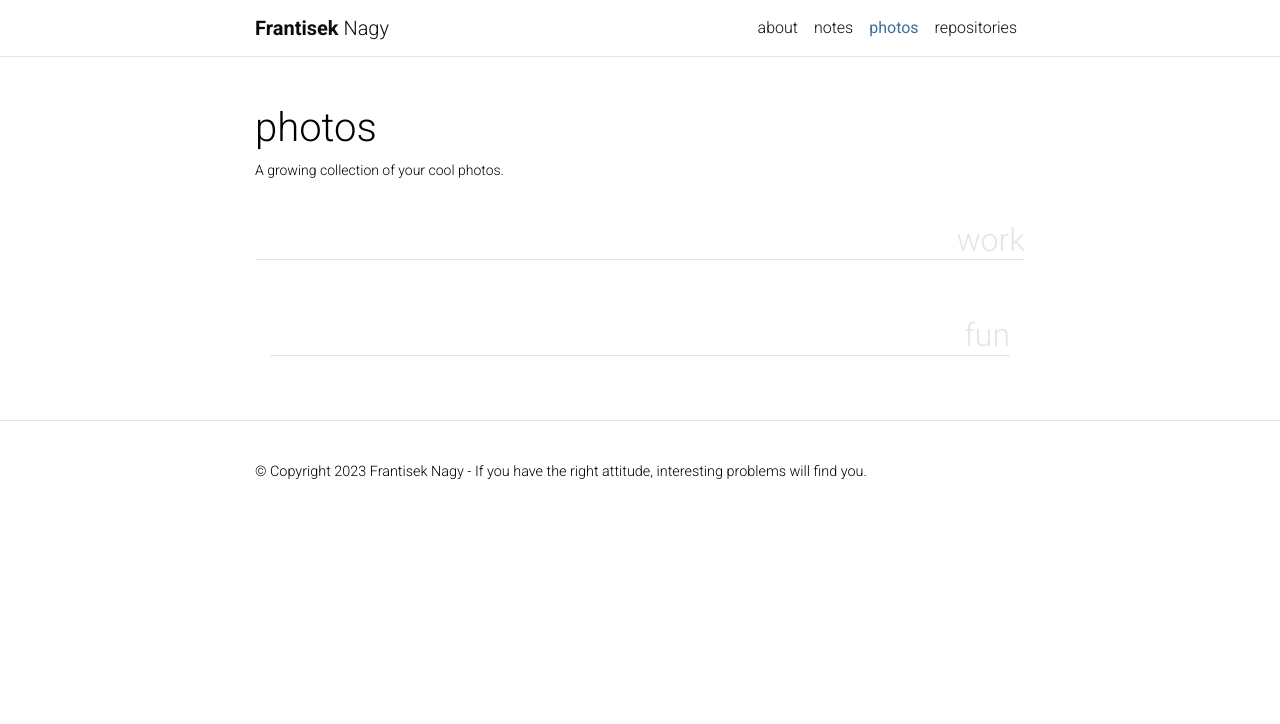
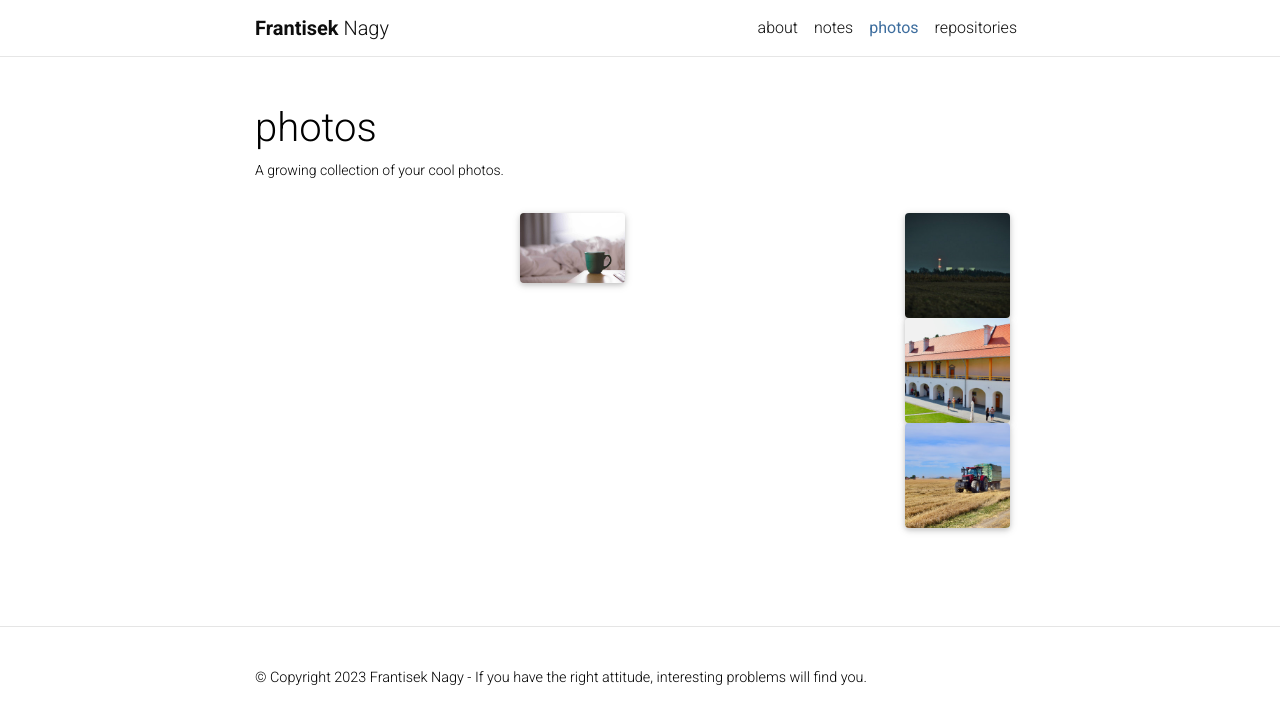
Before and after one commit to nagyfrantisek/folio, a Jekyll site: the page built from _pages/photos.md, in a window 1280 px wide. Shown: the top 724 px of the page. Built offline with Jekyll 4.4.1, drawn with Linux system fonts in a browser that asks for light colours; full-size pictures stand in for the smaller copies a plugin makes; comment, search, counter and statistics services are not loaded; a style sheet for code colours, icons or effects is not loaded.

Commit message:
Update photos.md

```diff
--- a/_pages/photos.md
+++ b/_pages/photos.md
@@ -11,11 +11,9 @@ horizontal: false
 
 <!-- pages/photos.md -->
 <div class="projects">
-  <!-- Display categorized photos -->
-  {%- for category in page.display_categories %}
-  <h2 class="category">{{ category }}</h2>
-  {%- assign categorized_photos = site.photos | where: "category", category -%}
-  {%- assign sorted_photos = categorized_photos | sort: "importance" %}
+
+<!-- Display photos without categories -->
+  {%- assign sorted_photos = site.photos | sort: "importance" -%}
   <!-- Generate cards for each photo -->
   <div class="container">
   <div class="row">
@@ -23,5 +21,5 @@ horizontal: false
       {% include photos.html %}
     {%- endfor %}
   </div>
-  {% endfor %}
+
 </div>
```
